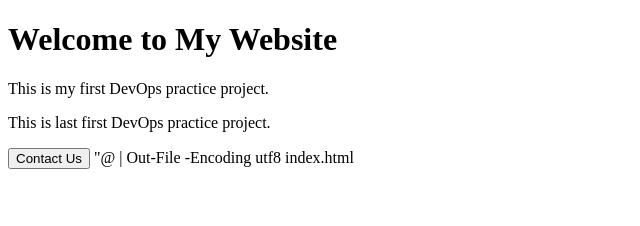
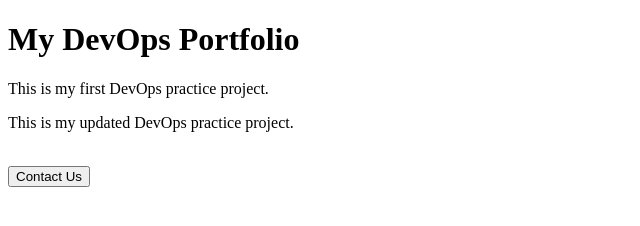
Before and after one commit to huzaifaakhlaq08-afk/MyWebsite, a plain HTML site: page index.html in a window 1280 px wide. Shown: the whole page, without its empty margins (0-640 px from the left). Drawn offline with Linux system fonts and the light colour scheme.

Commit message:
Revise heading and update project description
Updated the heading and modified the project description.

```diff
--- a/index.html
+++ b/index.html
@@ -1,4 +1,3 @@
-
 
 <!DOCTYPE html>
 <html>
@@ -6,11 +5,10 @@
 <title>My Website</title>
 </head>
 <body>
-<h1>Welcome to My Website</h1>
+<h1>My DevOps Portfolio</h1>
 <p>This is my first DevOps practice project.</p>
-<p>This is last first DevOps practice project.</p>
+<p>This is my updated DevOps practice project.</p>
+<br>
 <button>Contact Us</button>
 </body>
 </html>
-
-"@ | Out-File -Encoding utf8 index.html
```
